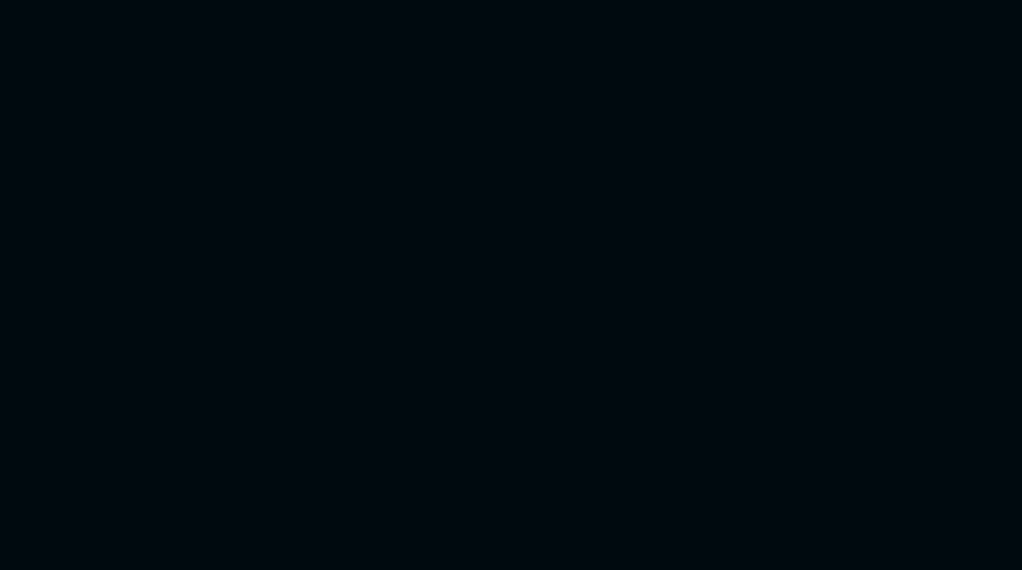
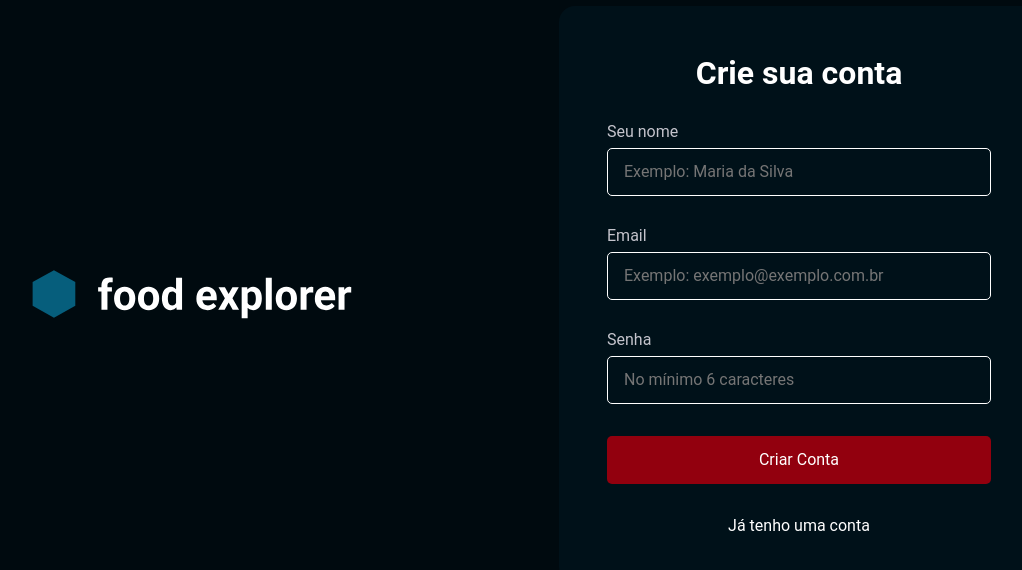
Before and after one commit to MarceloAlmd/WEB_explorer_food, a React (Vite) app: page /register in a window 1280 px wide. Before the commit this address had no page. Shown: the part 106-676 px from the top of the page, without its empty margins (106-1128 px from the left). Built offline with nearby package versions, Linux system fonts and the light colour scheme.

Commit message:
feat: create new user

```diff
--- a/package.json
+++ b/package.json
@@ -10,6 +10,7 @@
     "preview": "vite preview"
   },
   "dependencies": {
+    "axios": "^1.6.5",
     "react": "^18.2.0",
     "react-dom": "^18.2.0",
     "react-icons": "^4.11.0",
--- /dev/null
+++ b/src/api/axios.ts
@@ -0,0 +1,5 @@
+import axios from "axios";
+
+export const api = axios.create({
+  baseURL: "http://localhost:3333",
+});
--- a/src/pages/favorite/index.tsx
+++ b/src/pages/favorite/index.tsx
@@ -56,7 +56,7 @@
   }, []);
   return (
     <Styles.Container>
-      <Header isSearch />
+      <Header />
       <Styles.Content>
         <Category title="Meus Favoritos">
           <Styles.SwiperContainer
--- a/src/pages/favorite/styles.ts
+++ b/src/pages/favorite/styles.ts
@@ -50,7 +50,6 @@
     .swiper-pagination-clickable,
     .swiper-pagination-bullets,
     .swiper-pagination-horizontal {
-      /* background: red; */
       position: relative;
       top: -15px;
     }
--- a/src/pages/signUp/index.tsx
+++ b/src/pages/signUp/index.tsx
@@ -3,8 +3,21 @@
 import { Button } from "../../components/button/button.comp";
 import { Input } from "../../components/input/input.comp";
 import { ButtonLink } from "../../components/buttonLink/buttonLink.comp";
+import { useState } from "react";
+import { api } from "../../api/axios";
 
 export function SignUp() {
+  const [name, setName] = useState<string>("");
+  const [email, setEmail] = useState<string>("");
+  const [password, setPassword] = useState<string | number>("");
+
+  const handleCreateNewUser = async () => {
+    await api
+      .post("/users", { name, email, password })
+      .then((response) => console.log(response))
+      .catch((error) => console.log(error));
+  };
+
   return (
     <Styles.Container>
       <img src="/logo_explorer.svg" width={324} />
@@ -16,18 +29,25 @@
           label="Seu nome"
           placeholder="Exemplo: Maria da Silva"
           type="text"
+          onChange={(e) => setName(e.target.value)}
         />
         <Input
           label="Email"
           placeholder="Exemplo: exemplo@exemplo.com.br"
           type="text"
+          onChange={(e) => setEmail(e.target.value)}
         />
         <Input
           label="Senha"
           placeholder="No mínimo 6 caracteres"
           type="password"
+          onChange={(e) => setPassword(e.target.value)}
         />
-        <Button type="button" title="Criar Conta" />
+        <Button
+          onClick={handleCreateNewUser}
+          type="button"
+          title="Criar Conta"
+        />
 
         <ButtonLink title="Já tenho uma conta" to="/" />
       </Styles.Card>
--- a/src/routes/index.tsx
+++ b/src/routes/index.tsx
@@ -7,7 +7,7 @@
 export function Routers() {
   return (
     <BrowserRouter>
-      <Customer />
+      <Public />
     </BrowserRouter>
   );
 }
```
Also changed, not shown: 1 other file (tests, documents, lock files or other folders).
